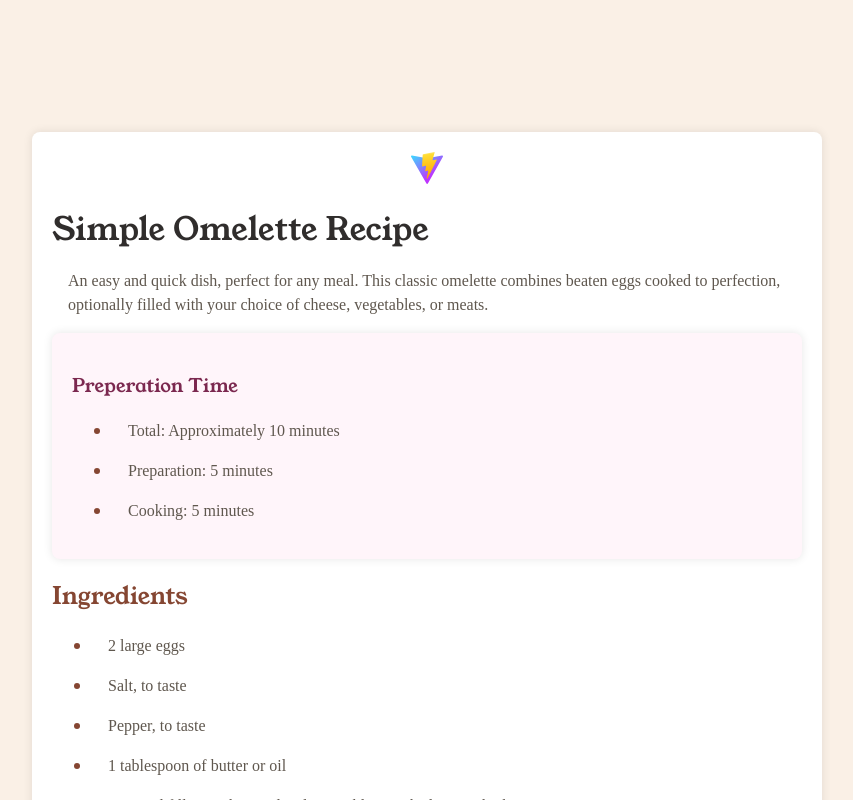
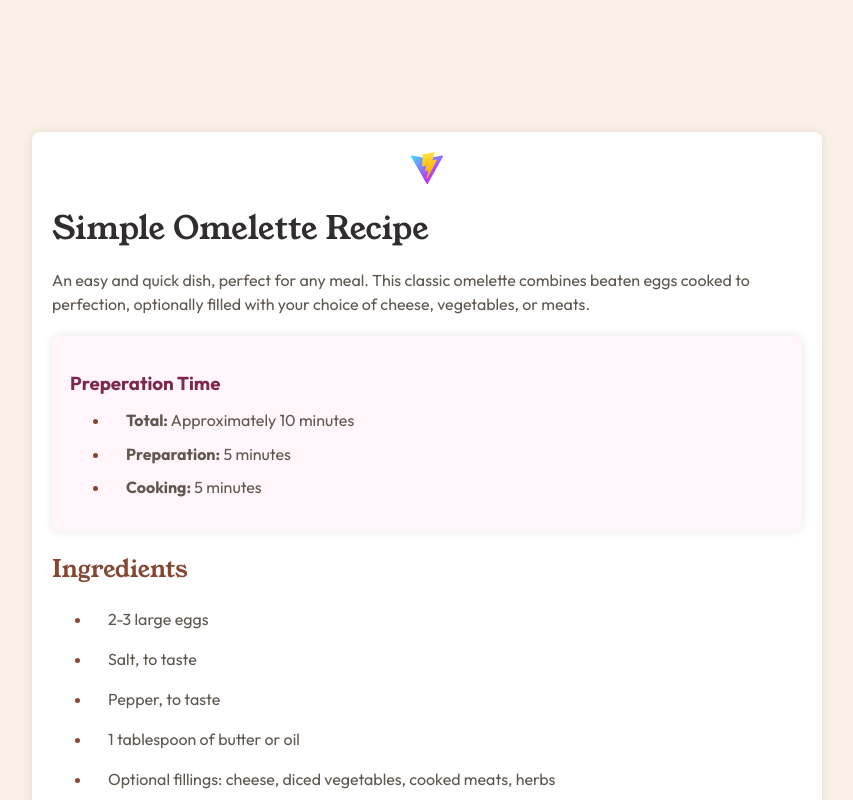
Before and after one commit to NobleAxiom/recipe-page, a React (Vite) app: page / in a window 1280 px wide. Shown: the top 800 px of the page, without its empty margins (213-1066 px from the left). Built offline with nearby package versions, Linux system fonts and the light colour scheme.

Commit message:
added 'outfit' font to index header & further adjusted css

```diff
--- a/index.html
+++ b/index.html
@@ -2,14 +2,23 @@
 <html lang="en">
   <head>
     <meta charset="UTF-8" />
+
     <link rel="preconnect" href="https://fonts.googleapis.com" />
     <link rel="preconnect" href="https://fonts.gstatic.com" crossorigin />
     <link
       href="https://fonts.googleapis.com/css2?family=Young+Serif&display=swap"
       rel="stylesheet"
     />
+
+    <link rel="preconnect" href="https://fonts.googleapis.com" />
+    <link rel="preconnect" href="https://fonts.gstatic.com" crossorigin />
+    <link
+      href="https://fonts.googleapis.com/css2?family=Outfit:wght@100..900&display=swap"
+      rel="stylesheet"
+    />
+
     <meta name="viewport" content="width=device-width, initial-scale=1.0" />
-    <title>Vite + React</title>
+    <title>recipe-page</title>
   </head>
   <body>
     <div id="root"></div>
--- a/src/App.css
+++ b/src/App.css
@@ -6,8 +6,9 @@
 }
 
 .container {
-  font-family: "Young Serif", serif;
-  font-weight: 400;
+  font-family: "Outfit", sans-serif;
+  font-optical-sizing: auto;
+  font-weight: 600;
   font-style: normal;
   max-width: 750px;
   margin: 100px auto;
@@ -18,10 +19,15 @@
 }
 
 .card {
-  margin: 5px auto;
+  margin: 20px auto;
+  line-height: 1.1;
+  font-family: "Outfit", sans-serif;
+  font-optical-sizing: auto;
+  font-weight: 16px;
+  font-style: normal;
   color: hsl(30, 10%, 34%);
   background-color: hsl(330, 100%, 98%);
-  padding: 20px;
+  padding: 18px;
   border-radius: 8px;
   box-shadow: 0 0 10px rgba(0, 0, 0, 0.1);
   text-align: left;
@@ -33,11 +39,14 @@
 }
 
 h1 {
+  font-family: "Young Serif";
+  font-style: normal;
   color: hsl(24, 5%, 18%);
-  text-align: left;
   line-height: 1.1;
 }
 h2 {
+  font-family: "Young Serif";
+  font-style: normal;
   color: hsl(14, 45%, 36%);
 }
 h3 {
@@ -46,25 +55,26 @@ h3 {
 
 li {
   color: hsl(14, 45%, 36%);
-  margin-bottom: 10px;
 }
 li b {
-  font-family: "Young Serif";
   font-weight: 700;
   font-style: normal;
 }
 li p {
-  font-family: serif;
-  font-weight: 500;
+  font-family: "Outfit", sans-serif;
+  font-optical-sizing: auto;
+  font-weight: 400;
+  font-style: normal;
   color: hsl(30, 10%, 34%);
   margin-left: 1em;
 }
 
 p {
-  font-family: serif;
-  font-weight: 500;
+  font-family: "Outfit", sans-serif;
+  font-optical-sizing: auto;
+  font-weight: 400;
+  font-style: normal;
   color: hsl(30, 10%, 34%);
-  margin-left: 1em;
 }
 
 hr {
@@ -81,9 +91,14 @@ hr {
   float: left;
 }
 #value {
+  font-family: "Outfit", sans-serif;
+  font-optical-sizing: auto;
+  font-weight: 400;
+  font-style: normal;
   color: hsl(30, 10%, 34%);
 }
 #per-serving {
+  font-weight: 700;
   color: hsl(14, 45%, 36%);
 }
 
@@ -106,7 +121,7 @@ body {
 
 @media screen and (min-width: 500px) {
   body {
-    background-color: lavender;
+    background-color: antiquewhite;
   }
 }
 
--- a/src/App.jsx
+++ b/src/App.jsx
@@ -23,13 +23,19 @@ function App() {
           <h3>Preperation Time</h3>
           <ul>
             <li>
-              <p>Total: Approximately 10 minutes</p>
+              <p>
+                <b>Total:</b> Approximately 10 minutes
+              </p>
             </li>
             <li>
-              <p>Preparation: 5 minutes</p>
+              <p>
+                <b>Preparation:</b> 5 minutes
+              </p>
             </li>
             <li>
-              <p>Cooking: 5 minutes</p>
+              <p>
+                <b>Cooking:</b> 5 minutes
+              </p>
             </li>
           </ul>
         </div>
@@ -38,7 +44,7 @@ function App() {
           <h2>Ingredients</h2>
           <ul>
             <li>
-              <p>2 large eggs</p>
+              <p>2-3 large eggs</p>
             </li>
             <li>
               <p>Salt, to taste</p>
@@ -108,7 +114,7 @@ function App() {
         <hr></hr>
 
         <div class="section" id="nutrition">
-          <h2>Nutrition Information</h2>
+          <h2>Nutrition</h2>
           <p>
             The table below shows nutritional values per serving without the
             additional fillings.
--- a/src/index.css
+++ b/src/index.css
@@ -1,11 +1,12 @@
 :root {
-  font-family: Inter, system-ui, Avenir, Helvetica, Arial, sans-serif;
+  font-family: "Outfit", "Young Serif", serif, sans-serif;
   line-height: 1.5;
-  font-weight: 400;
+  font-weight: 16px;
+  font-style: normal;
 
   color-scheme: light dark;
-  color: rgba(255, 255, 255, 0.87);
-  background-color: #242424;
+  color: hsl(30, 10%, 34%);
+  background-color: hsl(0, 0%, 100%);
 
   font-synthesis: none;
   text-rendering: optimizeLegibility;
@@ -14,7 +15,7 @@
 }
 
 a {
-  font-weight: 500;
+  font-weight: 600;
   color: #646cff;
   text-decoration: inherit;
 }
@@ -33,34 +34,12 @@ body {
   text-align: center;
 }
 
-button {
-  border-radius: 8px;
-  border: 1px solid transparent;
-  padding: 0.6em 1.2em;
-  font-size: 1em;
-  font-weight: 500;
-  font-family: inherit;
-  background-color: #1a1a1a;
-  cursor: pointer;
-  transition: border-color 0.25s;
-}
-button:hover {
-  border-color: #646cff;
-}
-button:focus,
-button:focus-visible {
-  outline: 4px auto -webkit-focus-ring-color;
-}
-
-@media (prefers-color-scheme: light) {
+@media (prefers-color-scheme: dark) {
   :root {
-    color: #213547;
-    background-color: black;
+    color: hsl(24, 5%, 18%);
+    background-color: hsl(0, 0%, 100%);
   }
   a:hover {
     color: #747bff;
   }
-  button {
-    background-color: black;
-  }
 }
```
